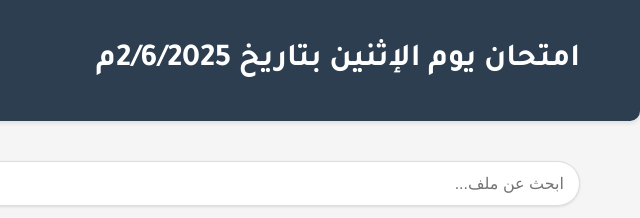
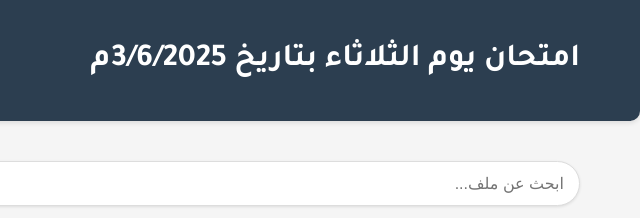
Before and after one commit to arfat-hossain/exam-3-june-2025, a plain HTML site: page index.html in a window 1280 px wide. Shown: the top 218 px of the page, 640-1280 px from the left. Drawn offline with Linux system fonts and the light colour scheme.

Commit message:
Update index.html

```diff
--- a/index.html
+++ b/index.html
@@ -3,7 +3,7 @@
 <head>
     <meta charset="UTF-8">
     <meta name="viewport" content="width=device-width, initial-scale=1.0">
-    <title>اختبار يوم الإثنين بتاريخ 2/6/2025م</title>
+    <title>اختبار يوم الثلاثاء بتاريخ 3/6/2025م</title>
     <!-- Google tag (gtag.js) -->
     <script async src="https://www.googletagmanager.com/gtag/js?id=G-H43M26PKQ3"></script>
     <script>
@@ -275,7 +275,7 @@
         <div class="container">
             <div class="header-content">
 
-                <h1>امتحان يوم الإثنين بتاريخ 2/6/2025م</h1>
+                <h1>امتحان يوم الثلاثاء بتاريخ 3/6/2025م</h1>
                 <div class="whatsapp-link">
                     <a href="https://wa.me/+96871858099" target="_blank">
                         <i class="fab fa-whatsapp"></i>
```
